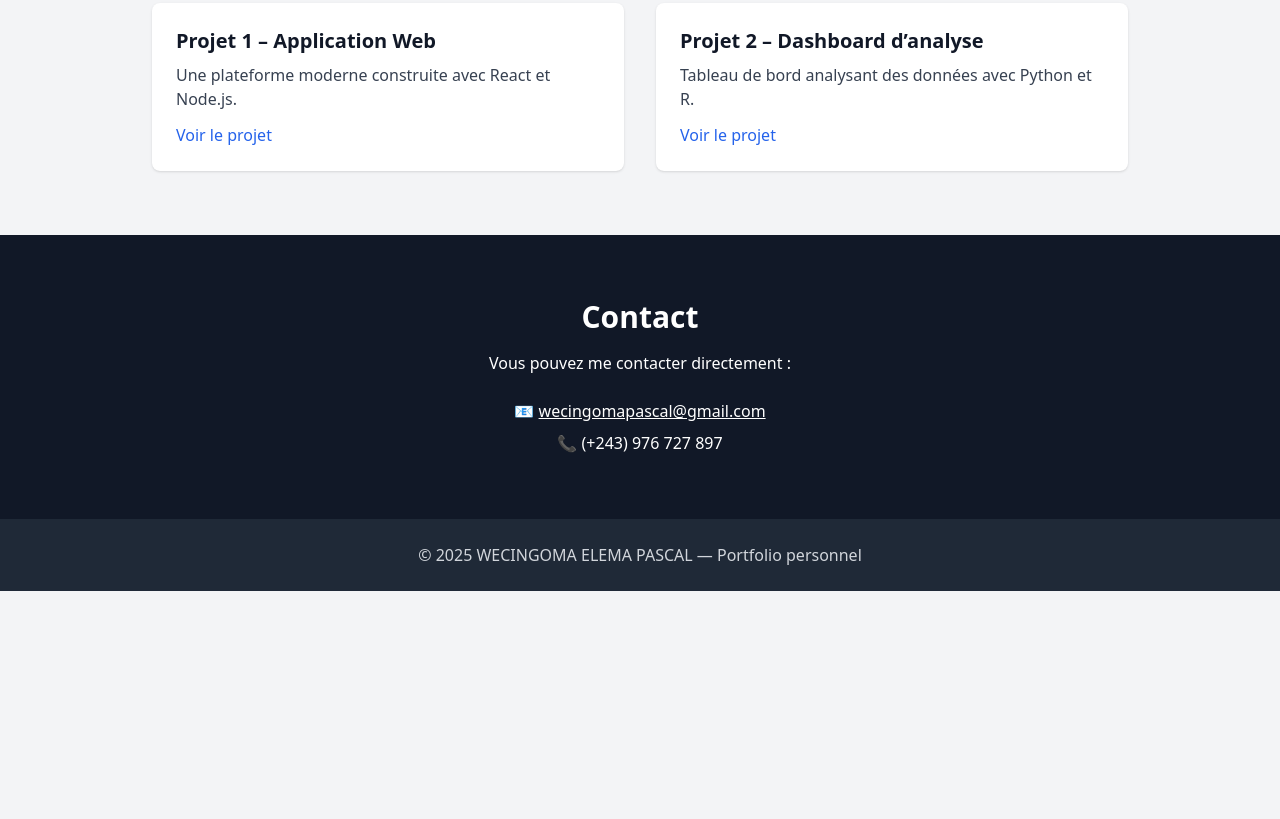
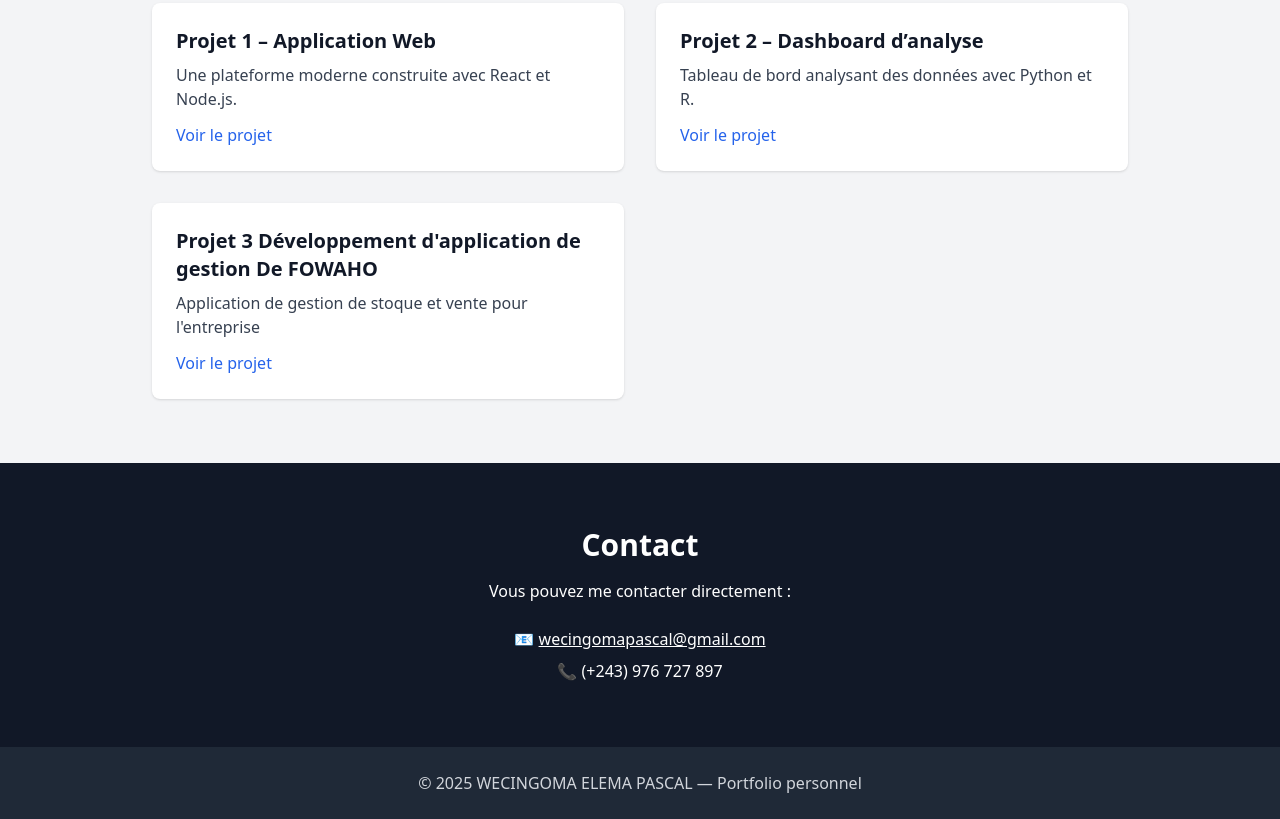
Before and after one commit to Wecingoma/portfolio-pascal, a plain HTML site: page index.html in a window 1280 px wide. Shown: the part 1101-1920 px from the top of the page. Before the commit the page ends 1692 px from the top, so only its background shows below. Drawn offline with nearby package versions, Linux system fonts and the light colour scheme.

Commit message:
Mise à jour du portfolio

```diff
--- a/index.html
+++ b/index.html
@@ -73,6 +73,11 @@
           <p class="text-gray-700 mb-3">Tableau de bord analysant des données avec Python et R.</p>
           <a href="#" class="text-blue-600 hover:underline">Voir le projet</a>
         </div>
+        <div class="bg-white shadow rounded-lg p-6">
+          <h4 class="text-xl font-semibold mb-2">Projet 3 Développement d'application de gestion De FOWAHO</h4>
+          <p class="text-gray-700 mb-3">Application de gestion de stoque et vente pour l'entreprise</p>
+          <a href="#" class="text-blue-600 hover:underline">Voir le projet</a>
+        </div>
       </div>
     </div>
   </section>
```
